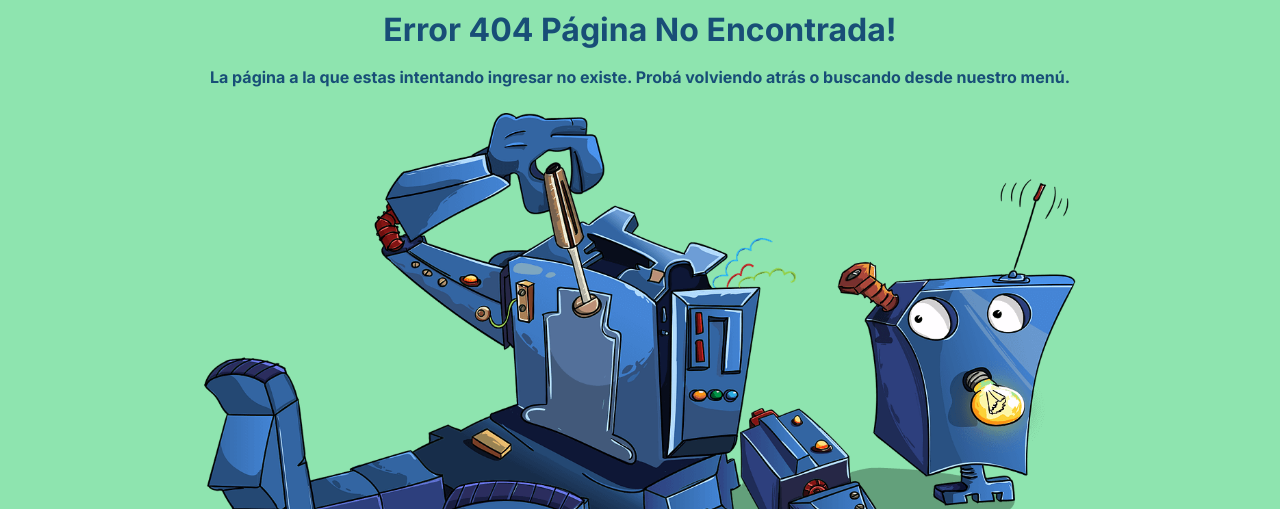
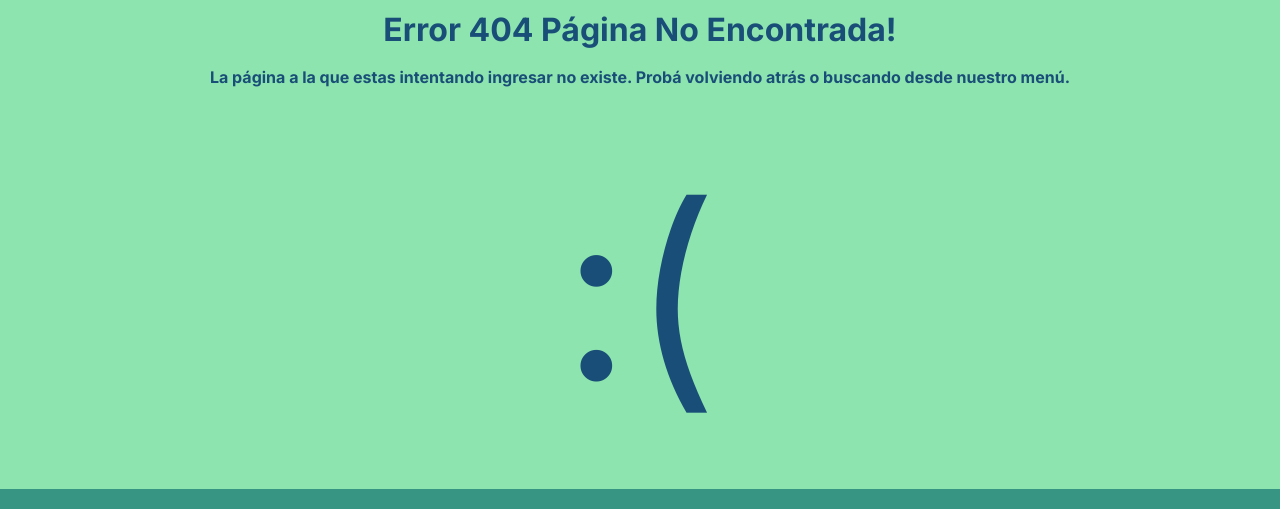
Before and after one commit to danielalcazarv/CasaVazquez-new-website, a website: page pages/not-found-404.html in a window 1280 px wide. Shown: the part 92-601 px from the top of the page. Drawn offline with nearby package versions, Linux system fonts and the light colour scheme.

Commit message:
MOD 404 readme

```diff
--- a/pages/not-found-404.html
+++ b/pages/not-found-404.html
@@ -70,8 +70,8 @@
                 <b>La página a la que estas intentando ingresar no existe. Probá volviendo atrás o buscando desde nuestro menú.</b>
             </p>
         </div>
-        <div class="container zonas__container">
-            <img class="container__layout" src="../imagenes/robot-broke.png" alt="error-404">
+        <div class="container">
+            <p class="text-center big-face">:(</p>
         </div>
     </main>
     <!--Footer-->
--- a/scss/_base.scss
+++ b/scss/_base.scss
@@ -175,6 +175,11 @@ main{
     }
 }
 
+/**********Main de 404*********/
+.big-face{
+    font-size: 30vh;
+}
+
 /***************************/
 /***********FOOTER**********/
 /***************************/
```
Also changed, not shown: js/main.js (+1 -17 lines), README.md, css/estilo.css, imagenes/robot-broke.png (deleted).
